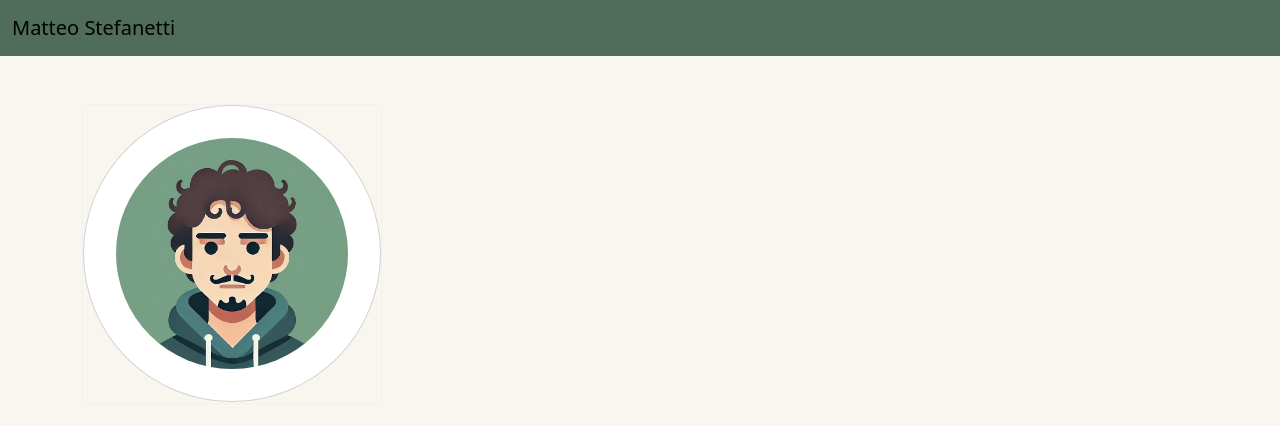
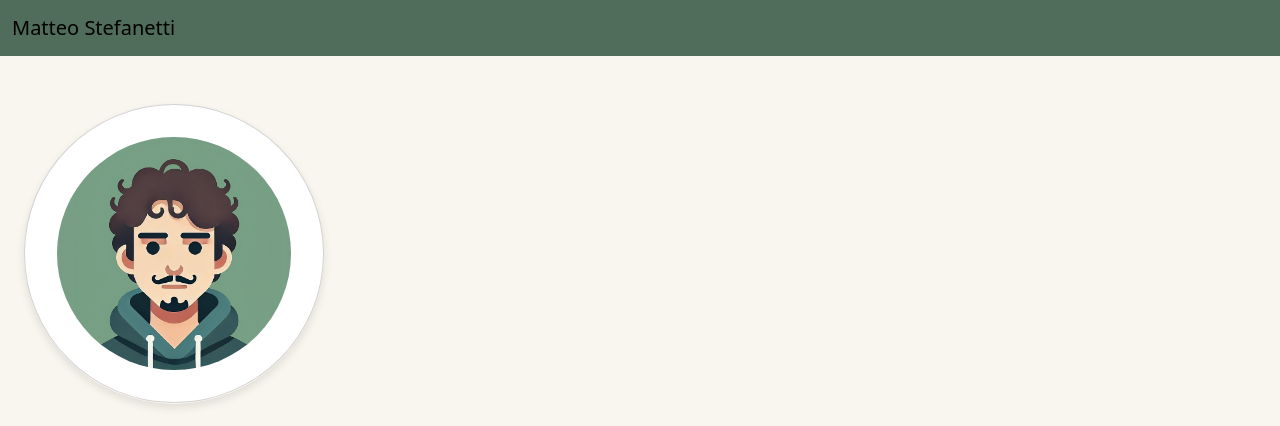
Before and after one commit to MatteoStefanetti/portfolio, a React (Vite) app: page / in a window 1280 px wide. Shown: the top 426 px of the page. Built offline with nearby package versions, Linux system fonts and the light colour scheme; grey boxes are pictures that could not be loaded.

Commit message:
Correct Card rotation

```diff
--- a/src/components/Content.jsx
+++ b/src/components/Content.jsx
@@ -1,5 +1,5 @@
 import 'react';
-import {Card, Col, Container, Image, Row, Stack} from "react-bootstrap";
+import {Col, Container, Image, Row, Stack} from "react-bootstrap";
 import WhoAmI from "./contents/WhoAmI.jsx";
 
 const logos = ['https://cdn.jsdelivr.net/gh/devicons/devicon@latest/icons/postgresql/postgresql-original-wordmark.svg',
--- a/src/components/contents/WhoAmI.jsx
+++ b/src/components/contents/WhoAmI.jsx
@@ -3,7 +3,7 @@ import {Container, Image} from "react-bootstrap";
 
 const WhoAmI = () => {
     return (
-        <Container>
+        <Container fluid className="d-flex align-content-around">
             <div className="flip-card">
                 <div className="flip-card-inner">
                     <div className="flip-card-front">
@@ -12,7 +12,7 @@ const WhoAmI = () => {
                         </div>
                     </div>
                     <div className="flip-card-back">
-                        <div className="card rounded-circle">
+                        <div className="card rounded-circle h-100 w-100">
                             <div className="card-body">
                                 <p className="card-title">Hi, I&#39;m Matteo Stefanetti</p>
                                 <p className="card-text">I&#39;m a backend programmer</p>
--- a/src/style/index.css
+++ b/src/style/index.css
@@ -30,7 +30,6 @@
   background-color: transparent;
   width: 300px;
   height: 300px;
-  border: 1px solid #f1f1f1;
   perspective: 1000px;
 }
 
@@ -59,12 +58,19 @@
 .flip-card-front {
   background-color: transparent;
   color: black;
+  border-radius: 50%;
+  box-shadow: 0 4px 8px rgba(0, 0, 0, 0.1);
 }
 
 .flip-card-back {
+  display: flex;
+  justify-content: center;
+  align-items: center;
   background-color: transparent;
   color: white;
+  border-radius: 50%;
   transform: rotateY(180deg);
+  box-shadow: 0 4px 8px rgba(0, 0, 0, 0.1);
 }
 
 a {
```
